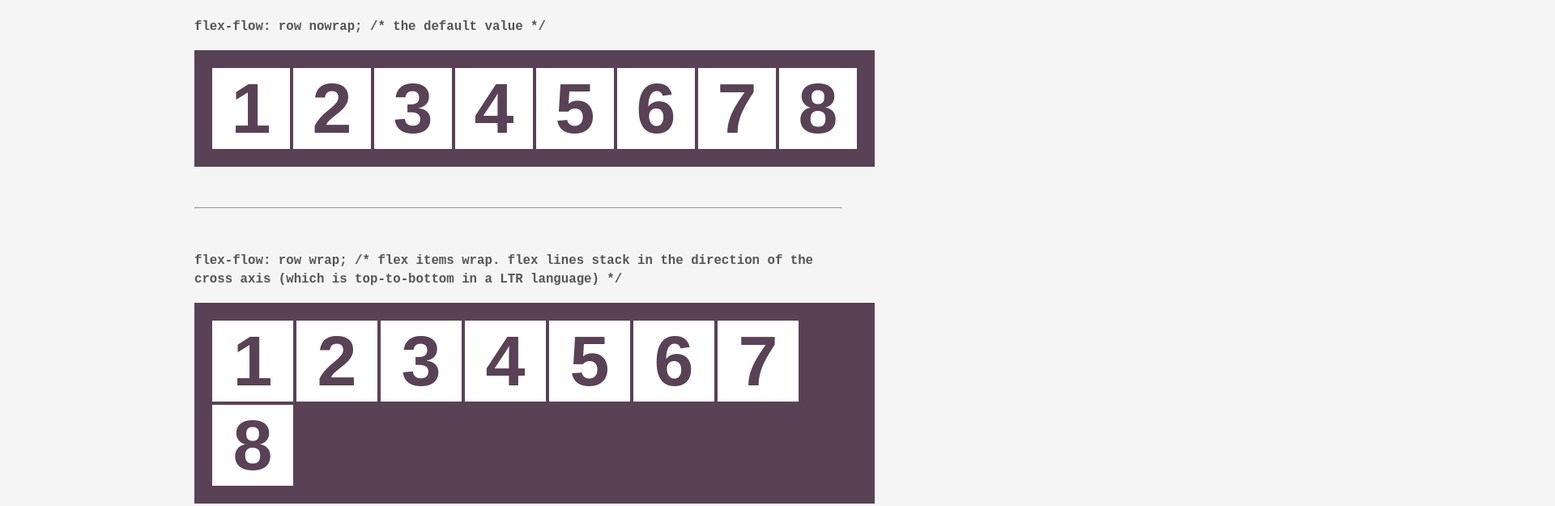
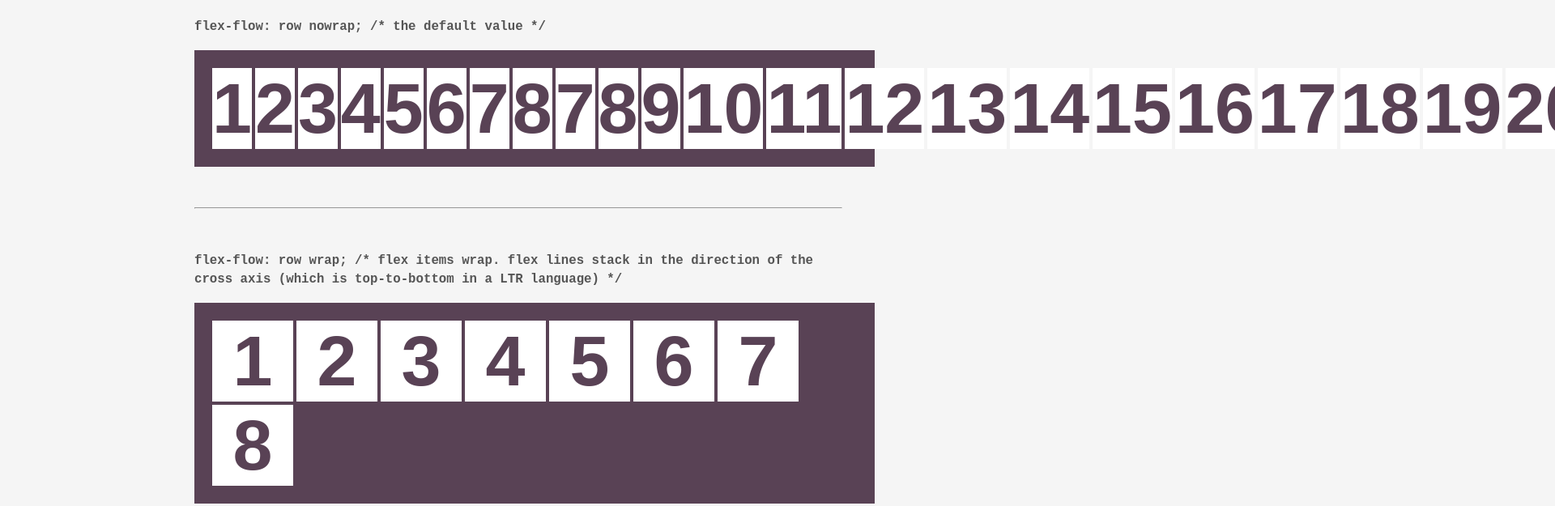
Before and after one commit to muhnur/muhnur.github.io, a plain HTML site: page responsive/v1/3.html in a window 1280 px wide. Shown: the top 625 px of the page at 81% size, 1920 px wide, since content can reach past the window. Drawn offline with Linux system fonts and the light colour scheme.

Commit message:
Create 3.html

```diff
--- a/responsive/v1/3.html
+++ b/responsive/v1/3.html
@@ -102,6 +102,20 @@ p {
 	  <div class="item">6</div>
 	  <div class="item">7</div>
 	  <div class="item">8</div>
+	  <div class="item">7</div>
+	  <div class="item">8</div>
+	  <div class="item">9</div>
+	  <div class="item">10</div>
+	  <div class="item">11</div>
+	  <div class="item">12</div>
+	  <div class="item">13</div>
+	  <div class="item">14</div>
+	  <div class="item">15</div>
+	  <div class="item">16</div>
+	  <div class="item">17</div>
+	  <div class="item">18</div>
+	  <div class="item">19</div>
+	  <div class="item">20</div>
 	</div>
 	<hr>
 	<p>
```
